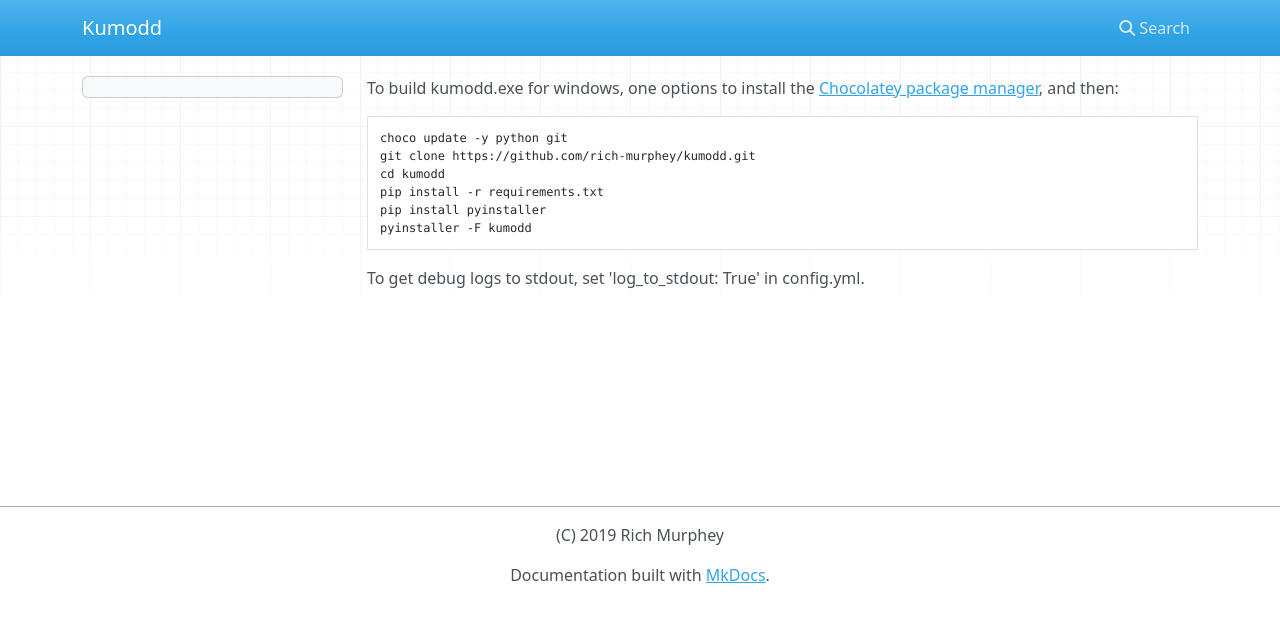
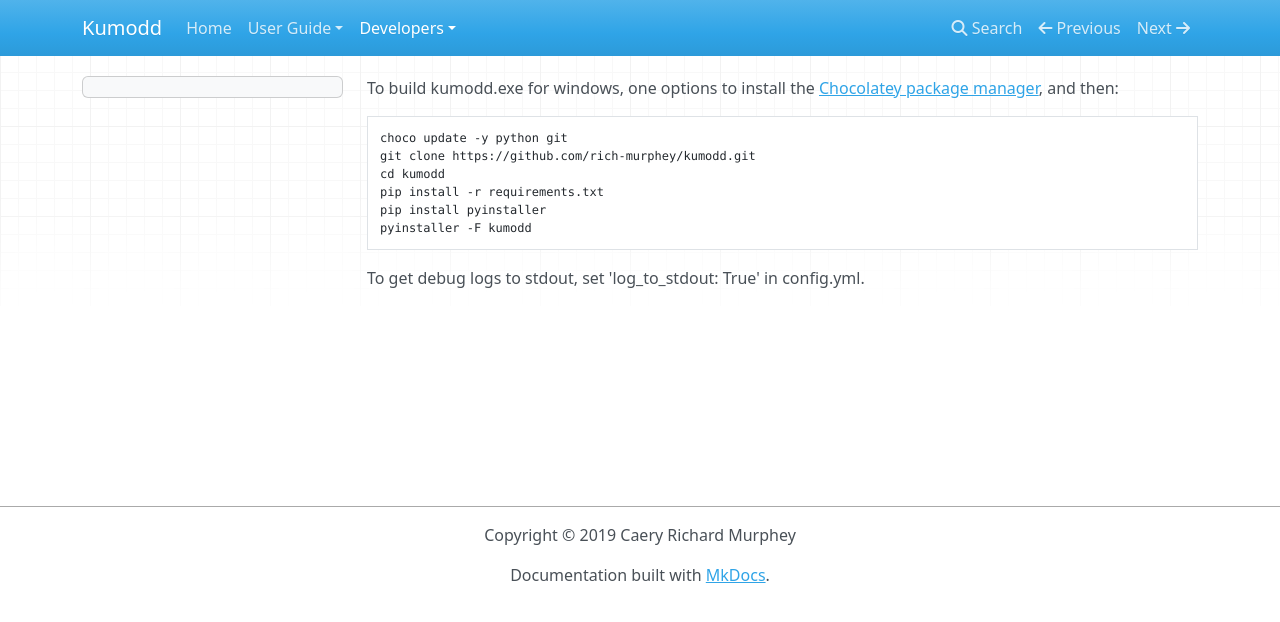
Before and after one commit to andresebr/kumodd, an MkDocs documentation site: the page built from docs/How-to-Build.md, in a window 1280 px wide. Shown: the top 622 px of the page. Built offline with MkDocs 1.6.1, drawn with Linux system fonts in a browser that asks for light colours; nearby versions of some CDN libraries; old or Windows-style settings are respelled for this version of MkDocs.

```diff
--- a/mkdocs.yml
+++ b/mkdocs.yml
@@ -1,23 +1,33 @@
 site_name: Kumodd
 site_description: Kumodd - Google Drive Forensics
 site_author: Rich Murphey
-copyright: (C) 2019 Rich Murphey
+copyright: Copyright &copy; 2019 Caery Richard Murphey
+edit_uri: ""
+plugins:
+    - search
+theme:
+  name: mkdocs
+  highlightjs: true
+  hljs_languages:
+    - yaml
+    - python
+
 nav:
-- 'Home': Home.md
-pages:
-- 'Overview': Home.md
-- 'Usage Examples': How-to-Use-Kumodd.md
-- 'How to Install': How-to-Install.md
-- 'How to Configure': How-to-Configure.md
-- 'Default Configuration': Default-configuration.md
-- 'Google Drive Metadata': Metadata.md
-- 'How to Search for Files': Search-Query.md
-- 'Data Verification Methods': Methods.md
-- 'How to Verify Files': How-to-Verify-Data.md
-- 'Log2Timeline Export': Log2Timeline-Export.md
-- 'Command Line Options': Command-line-options.md
-- 'How to Test Kumodd': How-to-Test-Kumodd.md
-- 'How to Build': How-to-Build.md
-- 'Example Metadata': Example-Metadata.md
-- 'Limitations': Limitations.md
-- 'References': References.md
+    - Home: Home.md
+    - User Guide:
+        - Usage Examples: How-to-Use-Kumodd.md
+        - How to Install: How-to-Install.md
+        - How to Configure: How-to-Configure.md
+        - Default Configuration: Default-configuration.md
+        - Google Drive Metadata: Metadata.md
+        - How to Search for Files: Search-Query.md
+        - Data Verification Methods: Methods.md
+        - How to Verify Files: How-to-Verify-Data.md
+        - Log2Timeline Export: Log2Timeline-Export.md
+        - Command Line Options: Command-line-options.md
+        - How to Test Kumodd: How-to-Test-Kumodd.md
+        - Example Metadata: Example-Metadata.md
+        - References: References.md
+    - Developers:
+        - How to Build: How-to-Build.md
+        - Limitations: Limitations.md
```
